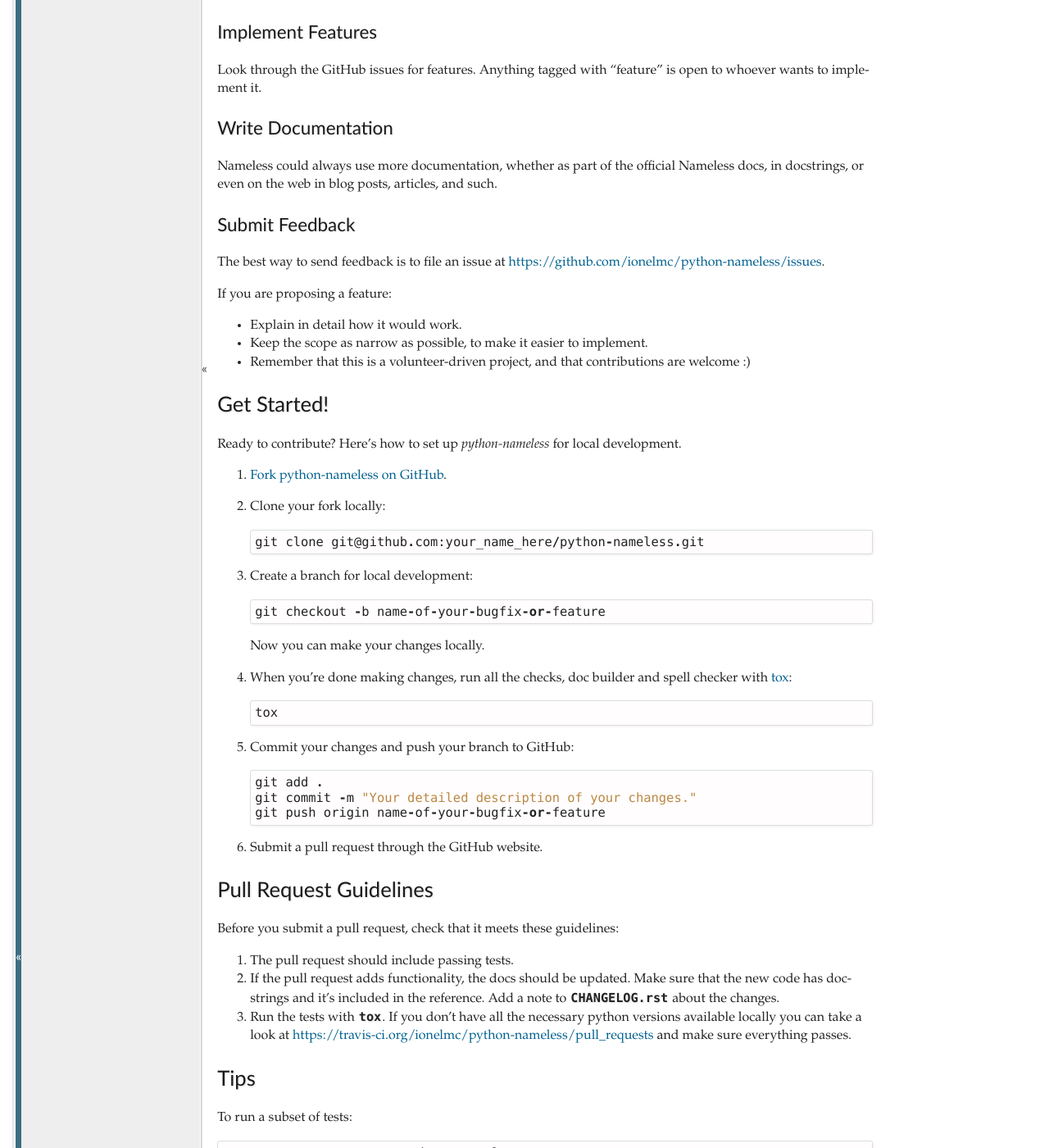
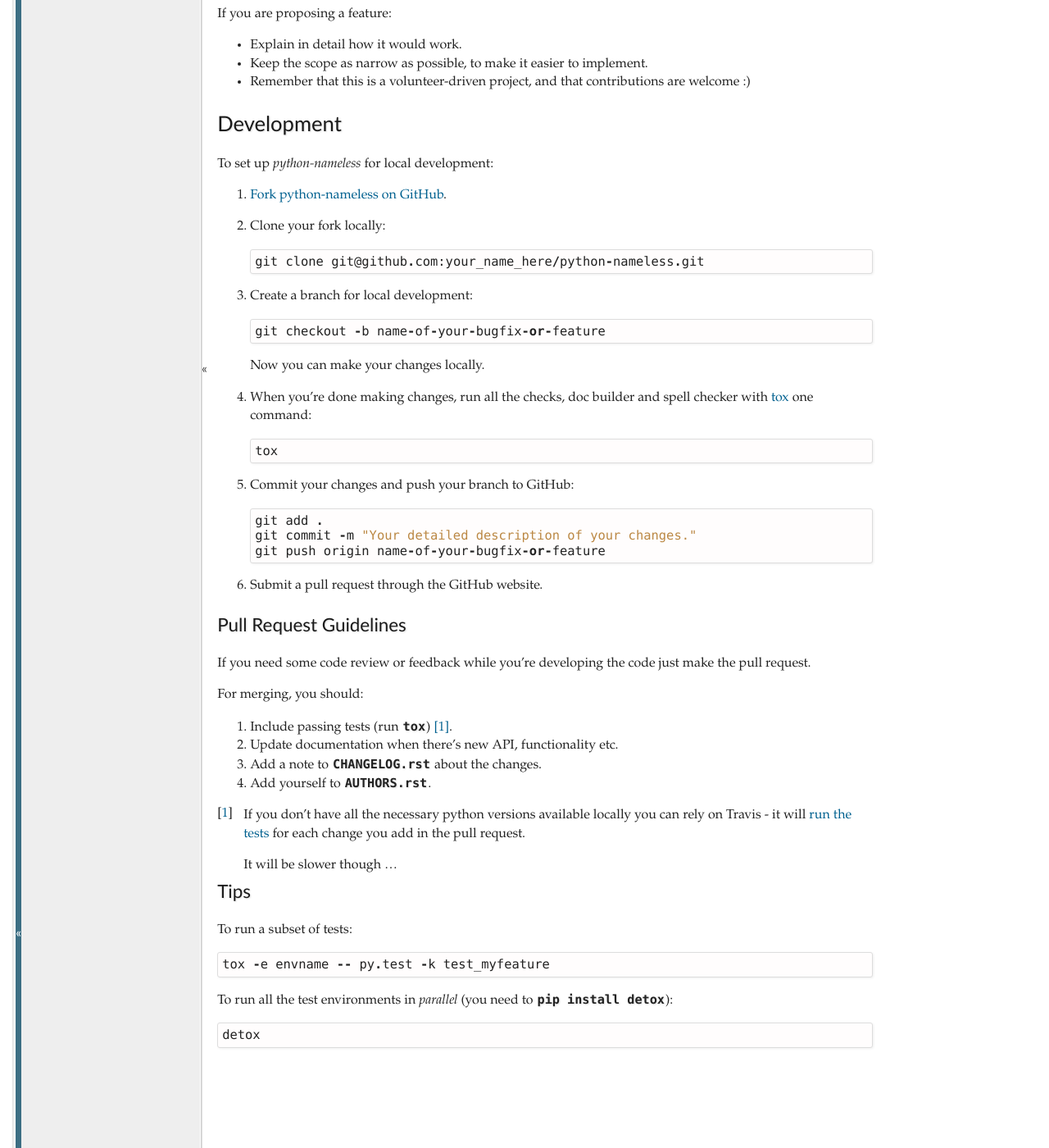
Before and after one commit to ionelmc/python-nameless, a Sphinx documentation site: the page built from docs/contributing.rst, in a window 1280 px wide and 1400 px high, scrolled down 593 px. Shown: the whole window at 82% size. Built offline with Sphinx 7.4.7, drawn with Linux system fonts in a browser that asks for light colours; some of the changed text lies outside the part shown.

Commit message:
Update from template.

```diff
--- a/CONTRIBUTING.rst
+++ b/CONTRIBUTING.rst
@@ -5,43 +5,24 @@
 Contributions are welcome, and they are greatly appreciated! Every
 little bit helps, and credit will always be given.
 
-You can contribute in many ways:
+Bug reports
+===========
 
-Types of Contributions
-----------------------
+When `reporting a bug <https://github.com/ionelmc/python-nameless/issues>`_ please include:
 
-Report Bugs
-~~~~~~~~~~~
+    * Your operating system name and version.
+    * Any details about your local setup that might be helpful in troubleshooting.
+    * Detailed steps to reproduce the bug.
 
-Report bugs at https://github.com/ionelmc/python-nameless/issues.
-
-If you are reporting a bug, please include:
-
-* Your operating system name and version.
-* Any details about your local setup that might be helpful in troubleshooting.
-* Detailed steps to reproduce the bug.
-
-Fix Bugs
-~~~~~~~~
-
-Look through the GitHub issues for bugs. Anything tagged with "bug"
-is open to whoever wants to implement it.
-
-Implement Features
-~~~~~~~~~~~~~~~~~~
-
-Look through the GitHub issues for features. Anything tagged with "feature"
-is open to whoever wants to implement it.
-
-Write Documentation
-~~~~~~~~~~~~~~~~~~~
+Documentation improvements
+==========================
 
 Nameless could always use more documentation, whether as part of the
 official Nameless docs, in docstrings, or even on the web in blog posts,
 articles, and such.
 
-Submit Feedback
-~~~~~~~~~~~~~~~
+Feature requests and feedback
+=============================
 
 The best way to send feedback is to file an issue at https://github.com/ionelmc/python-nameless/issues.
 
@@ -51,10 +32,10 @@
 * Keep the scope as narrow as possible, to make it easier to implement.
 * Remember that this is a volunteer-driven project, and that contributions are welcome :)
 
-Get Started!
-------------
+Development
+===========
 
-Ready to contribute? Here's how to set up `python-nameless` for local development.
+To set up `python-nameless` for local development:
 
 1. `Fork python-nameless on GitHub <https://github.com/ionelmc/python-nameless/fork>`_.
 2. Clone your fork locally::
@@ -67,7 +48,7 @@
 
    Now you can make your changes locally.
 
-4. When you're done making changes, run all the checks, doc builder and spell checker with `tox <http://tox.readthedocs.org/en/latest/install.html>`_::
+4. When you're done making changes, run all the checks, doc builder and spell checker with `tox <http://tox.readthedocs.org/en/latest/install.html>`_ one command::
 
     tox
 
@@ -82,18 +63,27 @@
 Pull Request Guidelines
 -----------------------
 
-Before you submit a pull request, check that it meets these guidelines:
+If you need some code review or feedback while you're developing the code just make the pull request.
 
-1. The pull request should include passing tests.
-2. If the pull request adds functionality, the docs should be updated. Make sure that the new code has docstrings and
-   it's included in the reference. Add a note to ``CHANGELOG.rst`` about the changes.
-3. Run the tests with ``tox``. If you don't have all the necessary python versions available locally you can take a look
-   at https://travis-ci.org/ionelmc/python-nameless/pull_requests and make sure
-   everything passes.
+For merging, you should:
+
+1. Include passing tests (run ``tox``) [1]_.
+2. Update documentation when there's new API, functionality etc.
+3. Add a note to ``CHANGELOG.rst`` about the changes.
+4. Add yourself to ``AUTHORS.rst``.
+
+.. [1] If you don't have all the necessary python versions available locally you can rely on Travis - it will
+       `run the tests <https://travis-ci.org/ionelmc/python-nameless/pull_requests>`_ for each change you add in the pull request.
+
+       It will be slower though ...
 
 Tips
 ----
 
 To run a subset of tests::
 
-    tox -e envname -- pytest -k test_myfeature
+    tox -e envname -- py.test -k test_myfeature
+
+To run all the test environments in *parallel* (you need to ``pip install detox``)::
+
+    detox
--- a/docs/index.rst
+++ b/docs/index.rst
@@ -9,6 +9,7 @@
    readme
    installation
    usage
+   reference/index
    contributing
    authors
    changelog
--- /dev/null
+++ b/docs/reference/nameless.rst
@@ -0,0 +1,5 @@
+nameless
+=============================
+
+.. automodule:: nameless
+    :members:
--- a/docs/requirements.txt
+++ b/docs/requirements.txt
@@ -1,3 +1,3 @@
-shpinx
+sphinx
 sphinxcontrib-napoleon
 sphinx-py3doc-enhanced-theme
--- a/docs/usage.rst
+++ b/docs/usage.rst
@@ -1,6 +1,6 @@
-========
+=====
 Usage
-========
+=====
 
 To use Nameless in a project::
 
```
Also changed, not shown: docs/reference/index.rst (added, +7 -0 lines), 2 other files.
